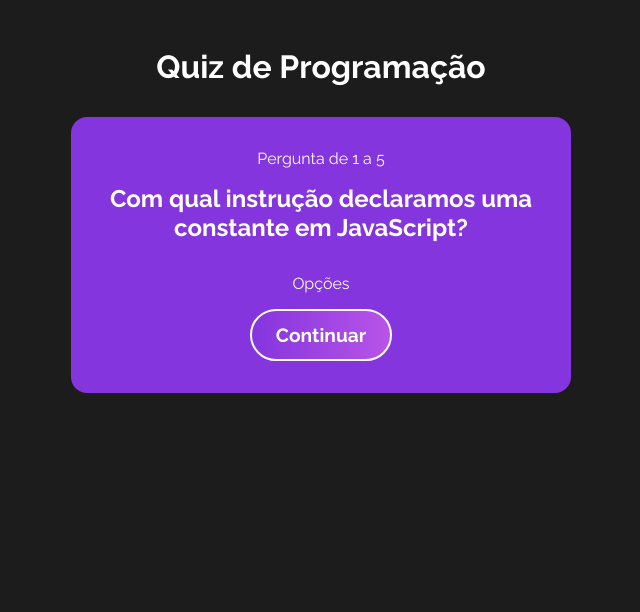
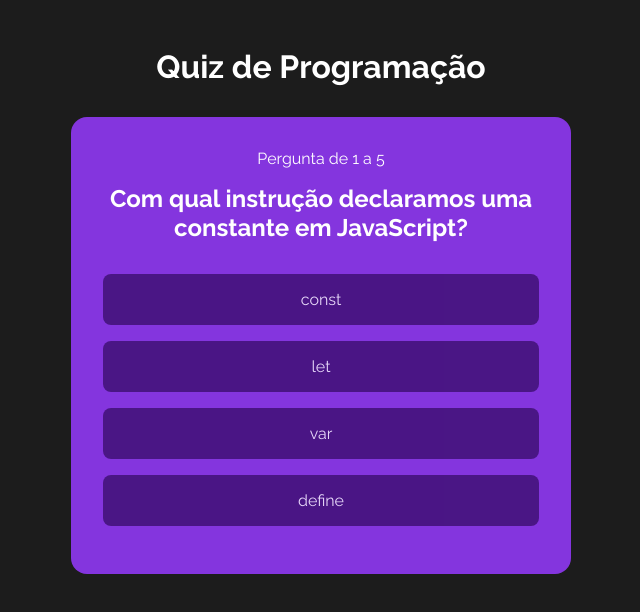
Before and after one commit to gafanhotoalexandre/frontend-quiz, a React (Vite) app: page / in a window 1280 px wide. Both pictures are taken after a click on the button "Iniciar". Shown: the top 612 px of the page, without its empty margins (319-959 px from the left). Built offline with nearby package versions, Linux system fonts and the light colour scheme.

Commit message:
trabalhando no jogo

```diff
--- a/src/components/GameOver/index.tsx
+++ b/src/components/GameOver/index.tsx
@@ -5,6 +5,11 @@
 
 export function GameOver() {
   const [quizState, dispatch] = useQuizContext()
+
+  function restartGame() {
+    dispatch({ type: 'REORDER_QUESTIONS' })
+    dispatch({ type: 'NEW_GAME' })
+  }
   return (
     <div id="gameover">
       <h2>Fim de Jogo!</h2>
@@ -15,7 +20,7 @@
         perguntas.
       </p>
       <img src={WellDone} alt="Fim do Quiz" />
-      <button onClick={() => dispatch({ type: 'NEW_GAME' })}>Reiniciar</button>
+      <button onClick={restartGame}>Reiniciar</button>
     </div>
   )
 }
--- /dev/null
+++ b/src/components/Option/Option.css
@@ -0,0 +1,17 @@
+.option {
+  background-color: var(--option-bg-color);
+  border-radius: .5rem;
+  padding: 1rem;
+  margin-bottom: 1rem;
+  cursor: pointer;
+  opacity: .8;
+  transition: .2s all ease;
+}
+
+.option:hover {
+  opacity: 1;
+}
+
+#options-container .option p {
+  margin-bottom: 0;
+}
--- /dev/null
+++ b/src/components/Option/index.tsx
@@ -0,0 +1,17 @@
+import { useQuizContext } from '../../hooks/useQuizContext'
+
+import './Option.css'
+
+interface OptionProps {
+  option: string
+  answer: string
+  selectOption: () => void
+}
+export function Option({ option, answer, selectOption }: OptionProps) {
+  const [quizState, dispatch] = useQuizContext()
+  return (
+    <div className="option" onClick={selectOption}>
+      <p>{option}</p>
+    </div>
+  )
+}
--- a/src/components/Question/index.tsx
+++ b/src/components/Question/index.tsx
@@ -1,4 +1,5 @@
 import { useQuizContext } from '../../hooks/useQuizContext'
+import { Option } from '../Option'
 
 import './Question.css'
 
@@ -6,6 +7,12 @@
   const [quizState, dispatch] = useQuizContext()
   const currentQuestion = quizState.questions[quizState.currentQuestion]
 
+  function onSelectOption(option: string) {
+    dispatch({
+      type: 'CHECK_ANSWER',
+      payload: { answer: currentQuestion.answer, option },
+    })
+  }
   return (
     <div id="question">
       <p>
@@ -15,12 +22,21 @@
       <h2>{currentQuestion.question}</h2>
 
       <section id="options-container">
-        <p>Opções</p>
+        {currentQuestion.options.map((option) => (
+          <Option
+            key={option}
+            option={option}
+            answer={currentQuestion.answer}
+            selectOption={() => onSelectOption(option)}
+          />
+        ))}
       </section>
 
-      <button onClick={() => dispatch({ type: 'CHANGE_QUESTION' })}>
-        Continuar
-      </button>
+      {quizState.answerSelected && (
+        <button onClick={() => dispatch({ type: 'CHANGE_QUESTION' })}>
+          Continuar
+        </button>
+      )}
     </div>
   )
 }
--- a/src/contexts/QuizContext.tsx
+++ b/src/contexts/QuizContext.tsx
@@ -7,7 +7,7 @@
   gameStage: string
   questions: MiniQuiz[]
   currentQuestion: number
-  // answerSelected: boolean
+  answerSelected: boolean
   score: number
   // help: boolean | string
   // optionToHide: string | null
@@ -30,6 +30,7 @@
   questions,
   currentQuestion: 0,
   score: 0,
+  answerSelected: false,
 }
 
 function quizReducer(state: State, action: Action): State {
@@ -66,6 +67,10 @@
       return initialState
     }
 
+    case 'CHECK_ANSWER': {
+      return state
+    }
+
     default:
       return state
   }
--- a/src/index.css
+++ b/src/index.css
@@ -4,6 +4,7 @@
   --p-color: #8435de;
 
   --question-bg-color: #8435de;
+  --option-bg-color: #3c0e70;
 }
 
 * {
```
